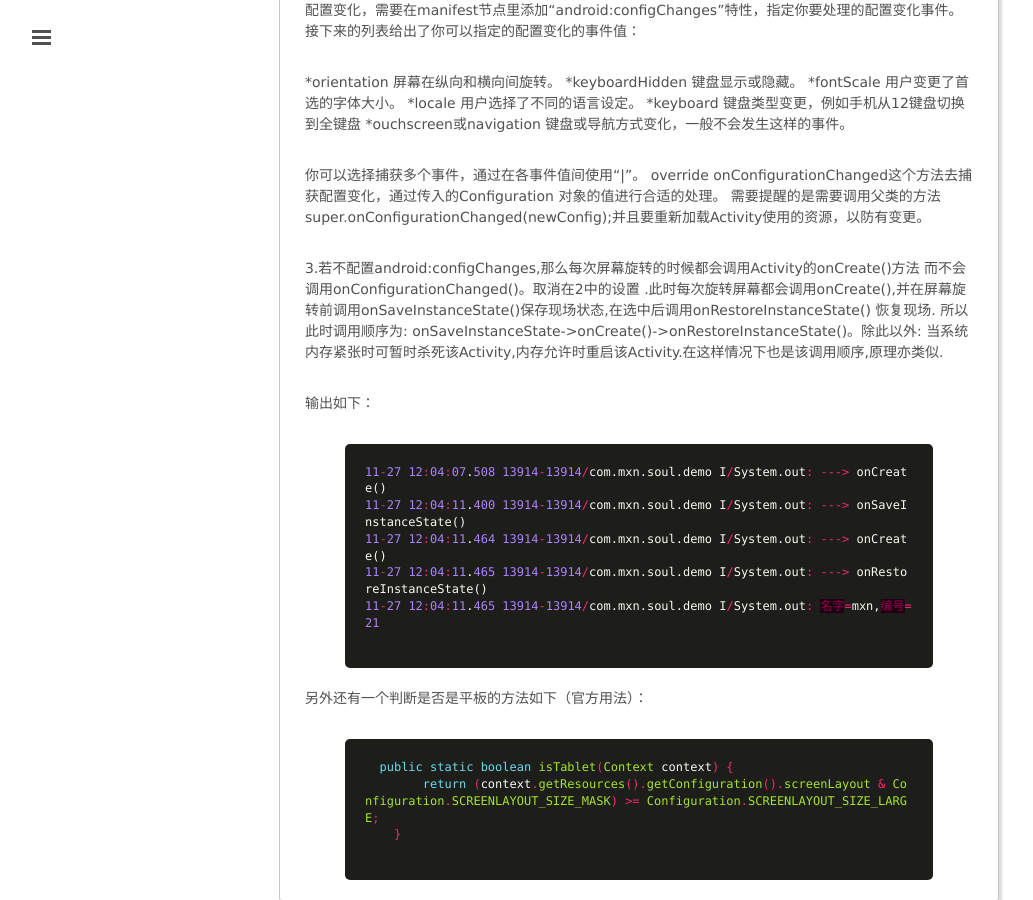
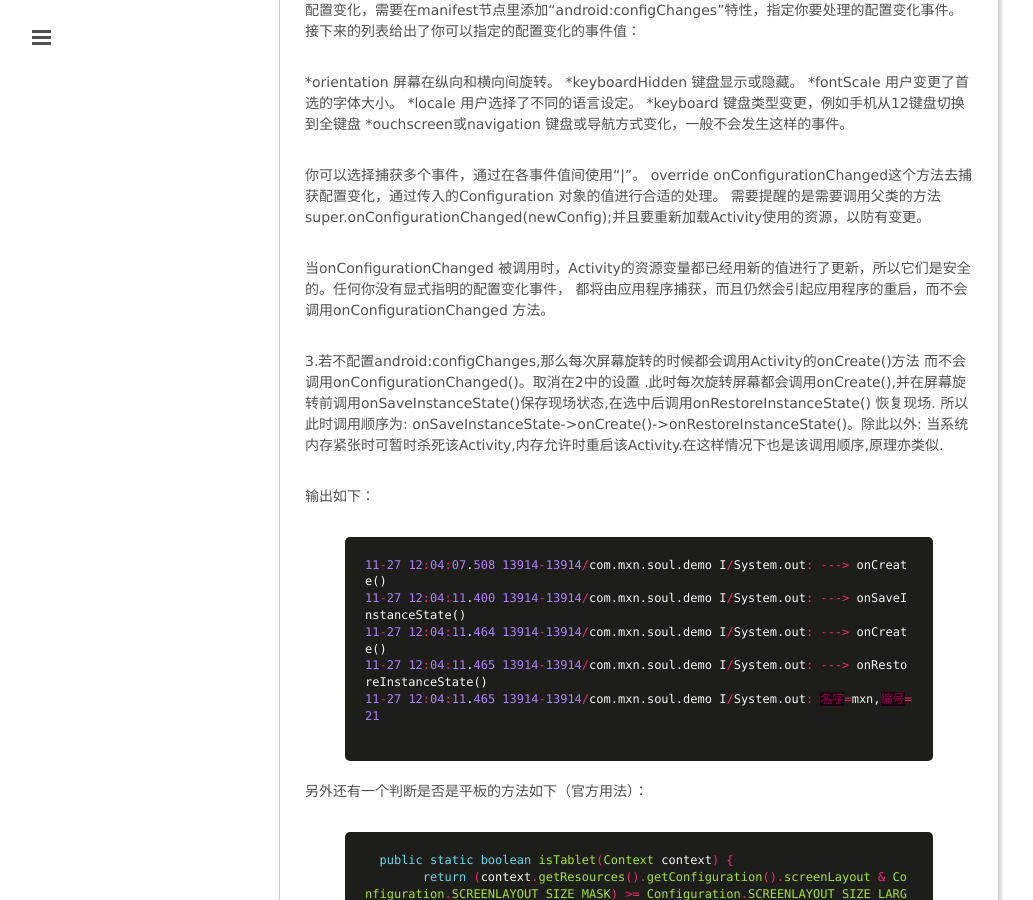
Before and after one commit to mxn21/mxn21.github.io, a Jekyll site: the page built from _posts/2015-11-26-ViewConfiguration使用.md, in a window 1280 px wide and 900 px high, scrolled down 7112 px. Shown: the whole window, without its empty margins (1-1034 px from the left). Built offline with Jekyll 4.4.1, drawn with Linux system fonts in a browser that asks for light colours; Markdown is read by kramdown in place of the engine named in the settings; comment, search, counter and statistics services are not loaded.

Commit message:
34343543

```diff
--- a/_posts/2015-11-26-ViewConfiguration使用.md
+++ b/_posts/2015-11-26-ViewConfiguration使用.md
@@ -348,7 +348,8 @@
 override onConfigurationChanged这个方法去捕获配置变化，通过传入的Configuration 对象的值进行合适的处理。
 需要提醒的是需要调用父类的方法super.onConfigurationChanged(newConfig);并且要重新加载Activity使用的资源，以防有变更。
 
-
+当onConfigurationChanged 被调用时，Activity的资源变量都已经用新的值进行了更新，所以它们是安全的。任何你没有显式指明的配置变化事件，
+都将由应用程序捕获，而且仍然会引起应用程序的重启，而不会调用onConfigurationChanged 方法。
 
 3.若不配置android:configChanges,那么每次屏幕旋转的时候都会调用Activity的onCreate()方法 而不会调用onConfigurationChanged()。取消在2中的设置
 .此时每次旋转屏幕都会调用onCreate(),并在屏幕旋转前调用onSaveInstanceState()保存现场状态,在选中后调用onRestoreInstanceState()
```
